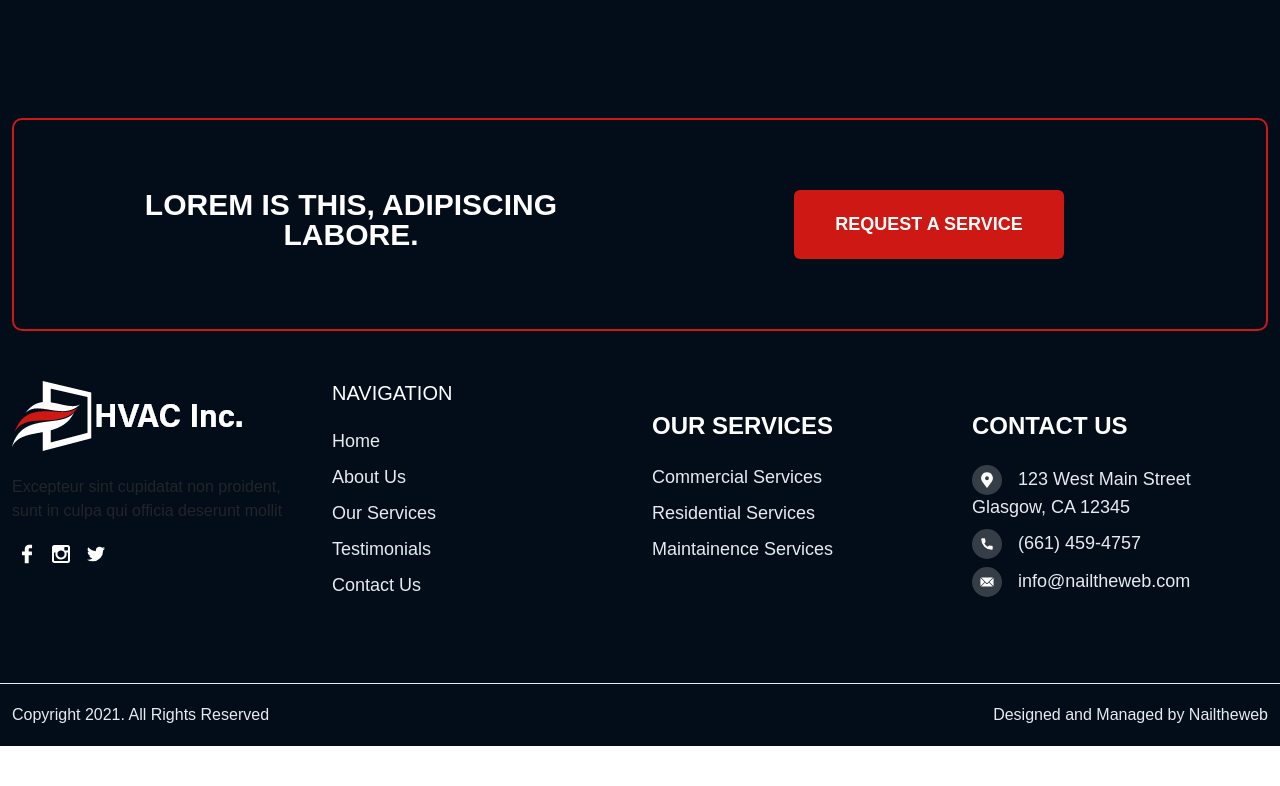
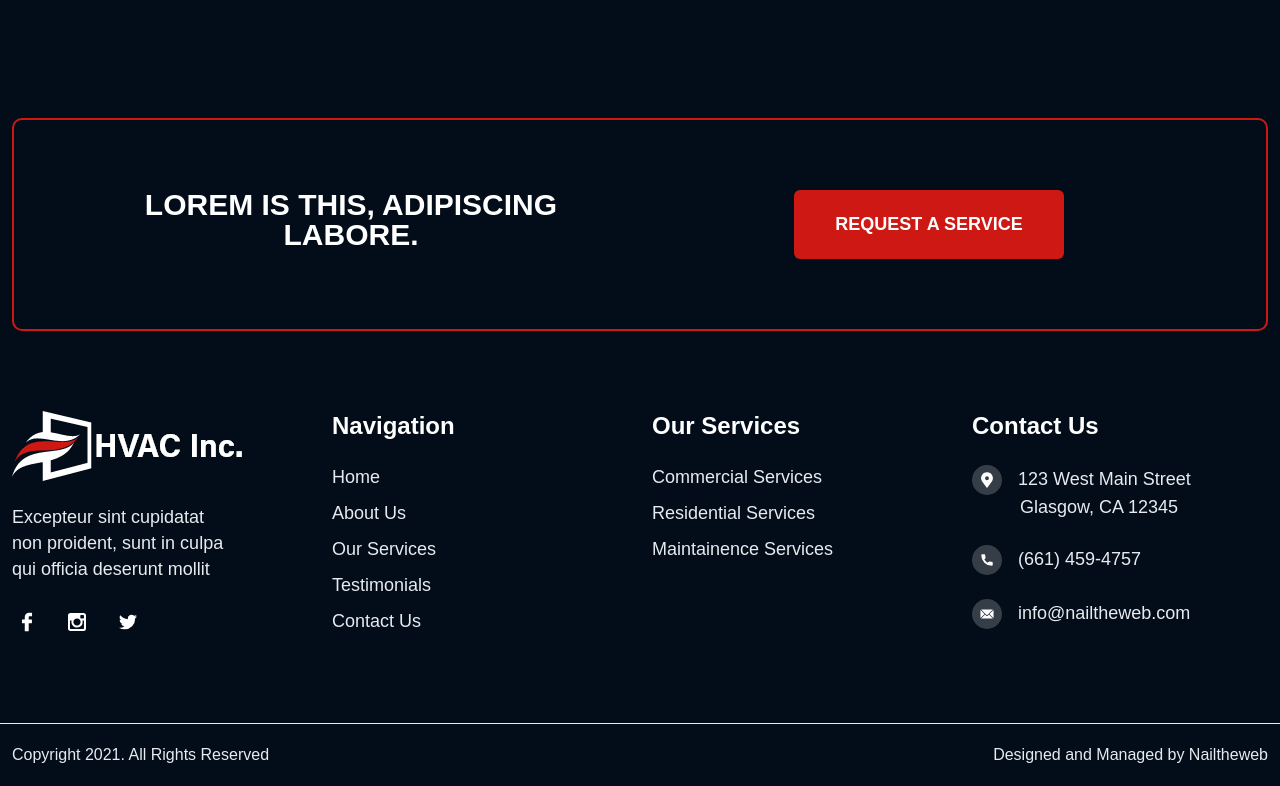
Before and after one commit to ankit-chauhan-codes/hvac-company, a plain HTML site: page index.html in a window 1280 px wide. Shown: the part 7288-8074 px from the top of the page. Before the commit the page ends 8034 px from the top, so only its background shows below. Drawn offline with nearby package versions, Linux system fonts and the light colour scheme; a web font is replaced by a local one.

Commit message:
corrected footer section

```diff
--- a/index.html
+++ b/index.html
@@ -454,24 +454,24 @@
           <div class="row mb-5">
 
            <div class="col-lg-3">
-             <div class="footer-body">
+             <div class="foot-body">
                <div class="footer-logo mb-4">
               <a href="#"><img src="./images/hvac-logo.png" alt="logo"></a>
                </div>
                <div class="footer-text">
-                 <p>Excepteur sint cupidatat non proident, sunt in culpa qui officia deserunt mollit</p>
+                 <p class="mb-4">Excepteur sint cupidatat non proident, sunt in culpa qui officia deserunt mollit</p>
                </div>
               <div class="social-icons">
                 <a href="#"><img src="./images/facebook-icon.svg" alt=""></a>
-                <a href="#"><img src="./images/instagram-icon.svg" alt=""></a>
+                <a href="#"><img src="./images/instagram-icon.svg" alt="" class="px-3"></a>
                 <a href="#"><img src="./images/twitter-icon.svg" alt=""></a>
               </div>
              </div>
             </div>
 
           <div class="col-lg-3">
-            <div class="footer-body">
-            <h5 class="text-white text-uppercase mb-4">Navigation</h5>
+            <div class="foot-body">
+            <h5 class="text-white mb-4">Navigation</h5>
             <div class="navigation">
              <a href="#">Home</a>
              <a href="#">About Us</a>
@@ -484,7 +484,7 @@
 
           <div class="col-lg-3">
             <div class="foot-body">
-           <h5 class="text-white text-uppercase mb-4">Our Services</h5>
+           <h5 class="text-white mb-4">Our Services</h5>
            <div class="our-services">
             <a href="#">Commercial Services</a>
             <a href="#">Residential Services</a>
@@ -495,11 +495,12 @@
 
          <div class="col-lg-3">
           <div class="foot-body">
-          <h5 class="text-white text-uppercase mb-4">Contact Us</h5>
+          <h5 class="text-white mb-4">Contact Us</h5>
           <div class="contact-us">
-            <p class="mb-2"><span><img src="./images/location-icon.svg"
-              class="me-3"></span>123 West Main Street Glasgow, CA 12345</p>
-            <p class="mb-2"><span><img src="./images/phone-icon.svg"
+            <p class="mb-0"><span><img src="./images/location-icon.svg"
+              class="me-3"></span>123 West Main Street</p>
+            <p class="mb-2 ms-5 mt-0">Glasgow, CA 12345</p>
+            <p class="mb-2 py-3"><span><img src="./images/phone-icon.svg"
               class="me-3"></span>(661) 459-4757</p>
             <p class="mb-2"><span><img src="./images/mail-icon.svg"
               class="me-3"></span>info@nailtheweb.com</p>
```
